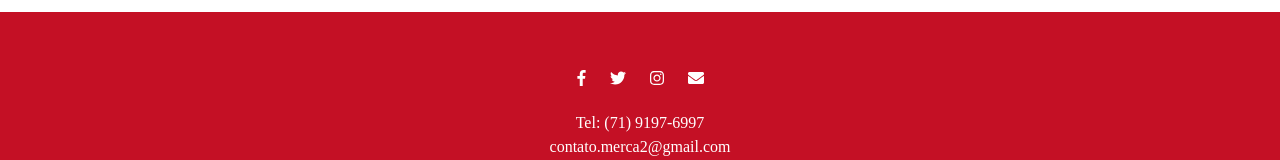
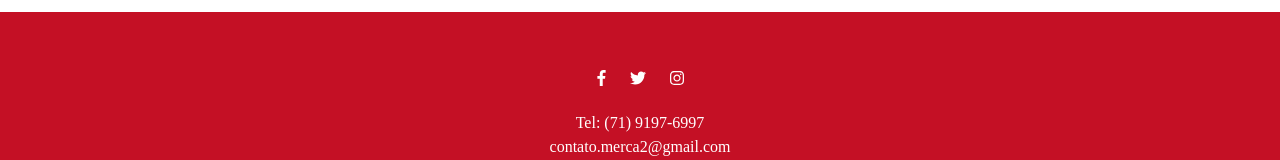
Before and after one commit to paulohfreire/merca2online, a plain HTML site: page index.html in a window 1280 px wide. Shown: the part 3236-3396 px from the top of the page. Drawn offline with nearby package versions, Linux system fonts and the light colour scheme.

Commit message:
remove email icon

```diff
--- a/index.html
+++ b/index.html
@@ -259,7 +259,6 @@
         <i class="social-icon fab fa-facebook-f"></i>
         <i class="social-icon fab fa-twitter"></i>
         <i class="social-icon fab fa-instagram"></i>
-        <i class="social-icon fas fa-envelope" href="mailto:contato.merca2@gmail.com"></i>
         <p>Tel: (71) 9197-6997</p>
         <p>contato.merca2@gmail.com</p>
         <p>Salvador/BA</p>
```
